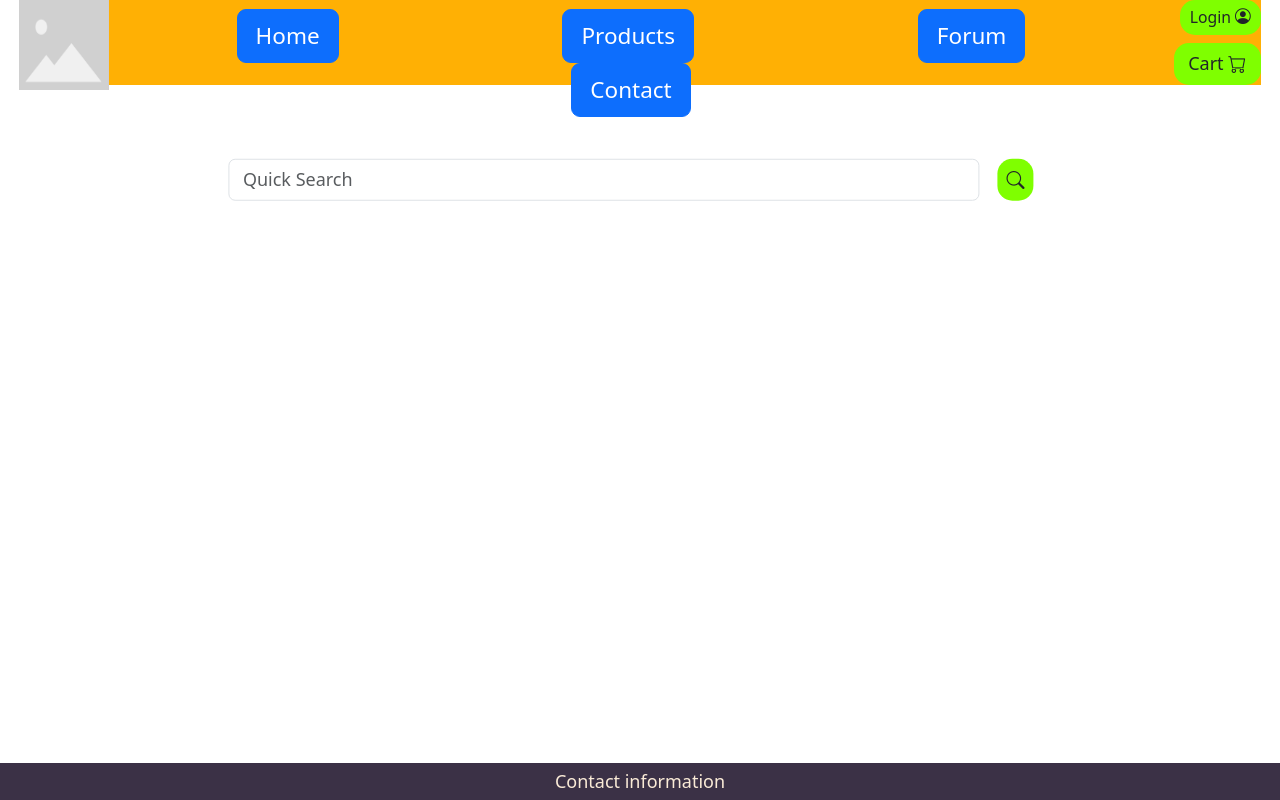
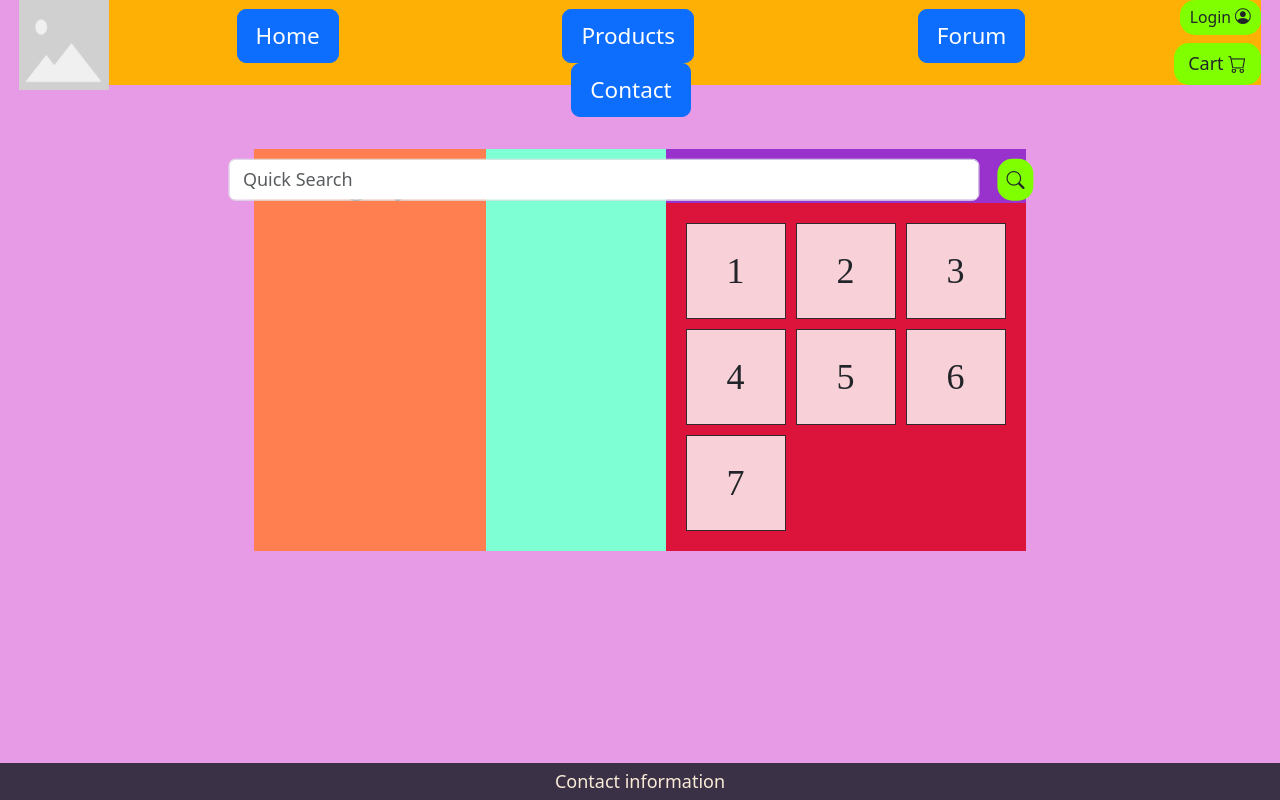
Before and after one commit to Kaynhurst/ITC4214-Final, a Django app: page /products/ in a window 1280 px wide. Run offline with Django 5.2, Linux system fonts and the light colour scheme.

Commit message:
Product Page Progress

```diff
--- a/cyberwareStore/home/templates/home/index.html
+++ b/cyberwareStore/home/templates/home/index.html
@@ -2,7 +2,7 @@
 
 {% block title%} Cyberware Store {% endblock %}
 
-<!--CSS for future implementation -->
+<!--Page specific CSS -->
 
 {% load static %}
 {% block extra_css %}
--- a/cyberwareStore/members/templates/members/login.html
+++ b/cyberwareStore/members/templates/members/login.html
@@ -16,12 +16,16 @@
         {% csrf_token %}
 
         {{form}}
+        <!-- Invalid username or password alert -->
         <label id = "wrongCreds" class="d-none"> Incorrect Username or password.</label>
+
+        <!-- User registration -->
         <div class="fs-6 text-primary mb-3">
 
             <a href = "{% url 'members:register' %}" style="text-decoration:none"> No account ? Register here.<br></a>
             <a href = "#" onclick="alert('Try Remembering it.')" style="text-decoration:none">Forgot Password.</a>
         </div>
+
         <button type="submit" class="btn btn-danger">Log in</button>
 
     </form>
--- a/cyberwareStore/products/templates/products/index.html
+++ b/cyberwareStore/products/templates/products/index.html
@@ -1,6 +1,47 @@
 {% extends "base.html" %}
 
 {% block title%} Products {% endblock %}
-{% block body %}
 
+
+<!--Page specific CSS -->
+
+{% load static %}
+{% block extra_css %}
+    <link rel="stylesheet" href="{% static 'css/products.css' %}">
 {% endblock %}
+
+{% block content %}
+<body>
+    <div id="main" class="grid-container">
+        <div class="itemSort">
+            Sorting System
+        </div>
+        <div class="products">
+            Products
+            <div id = "itemLayout" class="grid-container">
+                <div class="grid-item">
+                    1
+                </div>
+                <div class="grid-item">
+                    2
+                </div>
+                <div class="grid-item">
+                    3
+                </div>
+                <div class="grid-item">
+                    4
+                </div>
+                <div class="grid-item">
+                    5
+                </div>
+                <div class="grid-item">
+                    6
+                </div>
+                <div class="grid-item">
+                    7
+                </div>
+            </div>
+        </div>
+    </div>
+</body>
+{% endblock %}
--- a/cyberwareStore/static/css/base.css
+++ b/cyberwareStore/static/css/base.css
@@ -1,4 +1,4 @@
-html, .main , body{
+html, main , body{
 
   align-items: center;
   display: flex;
--- a/cyberwareStore/static/css/products.css
+++ b/cyberwareStore/static/css/products.css
@@ -0,0 +1,41 @@
+body{
+    background-color: rgb(231, 155, 231);
+}
+.itemSort{
+    grid-area : menu ;
+    background-color: coral;
+    padding: 5px;
+}
+
+.products {
+    grid-area : main ;
+    background-color: darkorchid;
+}
+
+#main{
+
+    display: inline-grid ;
+    background-color: aquamarine;
+    grid-template-areas:'menu menu main main main'
+                        'menu menu main main main'
+                        'menu menu main main main'
+                        'menu menu main main main';
+    grid-column-gap : 5em;
+    font-size: 2em;
+
+}
+
+#itemLayout{
+    display : grid ;
+    grid-template-columns: auto auto auto;
+    padding : 20px ;
+    background-color: crimson;
+    gap: 10px;
+}
+
+.grid-item {
+    background-color: rgba(255, 255, 255, 0.8);
+    border: 1px solid rgba(0, 0, 0, 0.8);
+    padding: 20px;
+    text-align: center;
+}
--- a/cyberwareStore/static/templates/base.html
+++ b/cyberwareStore/static/templates/base.html
@@ -65,13 +65,13 @@
 
         </div>
 
-        <main class="main">
+        <main>
             {% block content %}
             {% endblock %}
         </main>
 
 
-        <footer class="grid-item">
+        <footer>
             Contact information
         </footer>
 
```
